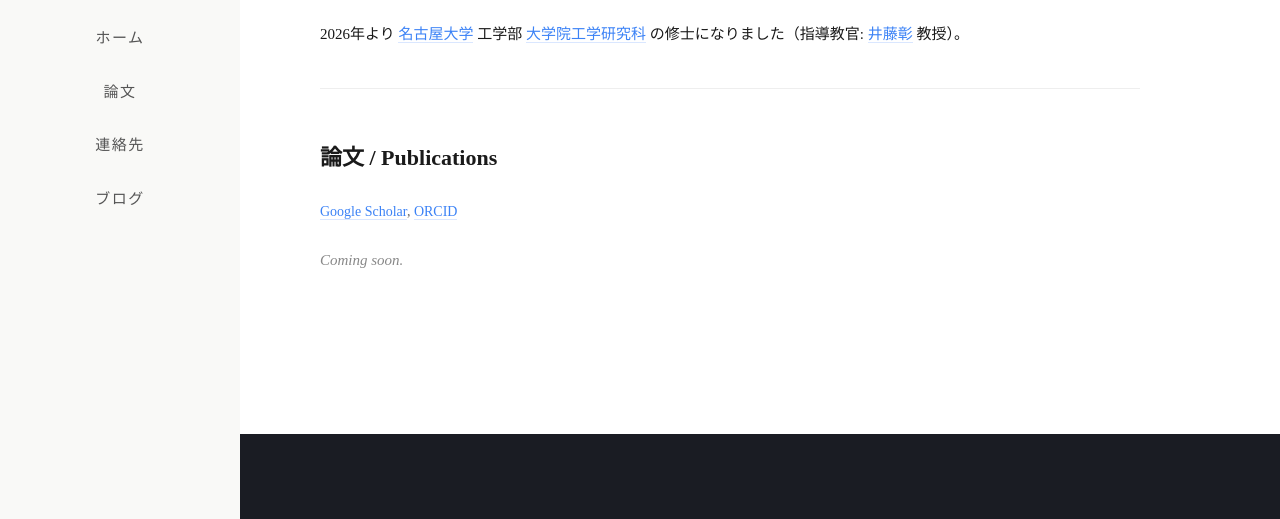
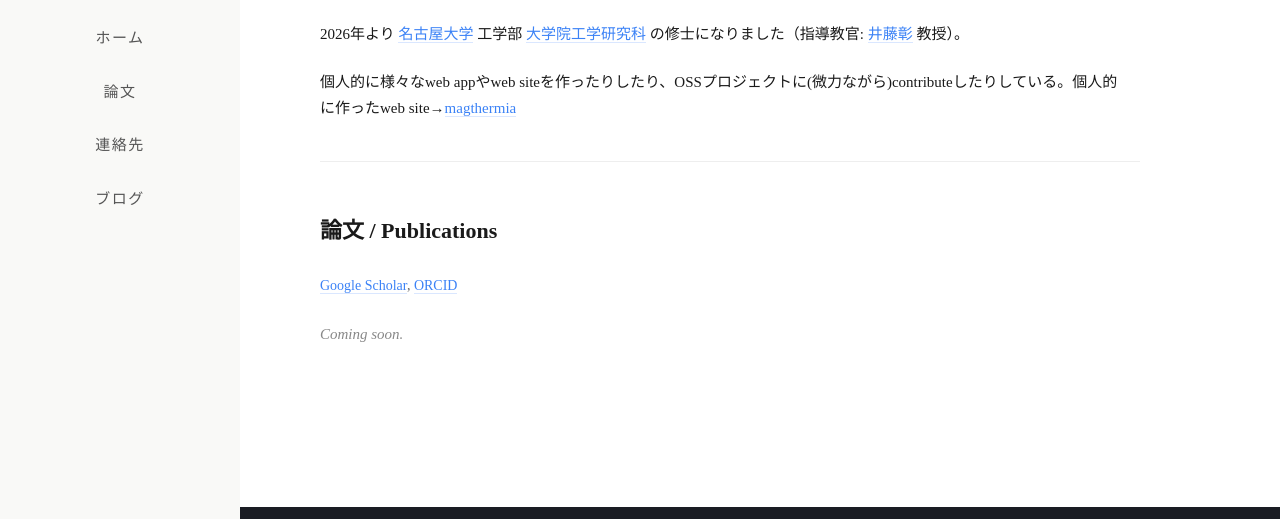
Before and after one commit to takeruhukushima/takeruhukushima.github.io, an Astro site: page / in a window 1280 px wide. Shown: the part 281-800 px from the top of the page. Built offline with nearby package versions, Linux system fonts and the light colour scheme; Astro itself is replaced by a stand-in of ours.

Commit message:
add project to index astro

```diff
--- a/src/pages/index.astro
+++ b/src/pages/index.astro
@@ -49,6 +49,9 @@ import Badge from '../components/Badge.astro';
       <div class="lang-ja">
         <p>
           2026年より <a href="https://www.nagoya-u.ac.jp/">名古屋大学</a> 工学部 <a href="https://www.engg.nagoya-u.ac.jp/">大学院工学研究科</a> の修士になりました（指導教官: <a href="https://www.material.nagoya-u.ac.jp/ItoLab/index.html">井藤彰</a> 教授）。
+        </p>
+        <p>
+        個人的に様々なweb appやweb siteを作ったりしたり、OSSプロジェクトに(微力ながら)contributeしたりしている。個人的に作ったweb site→<a href="https://magthermia.github.io/">magthermia<a>
         </p>
       </div>
       <div class="lang-en">
```
